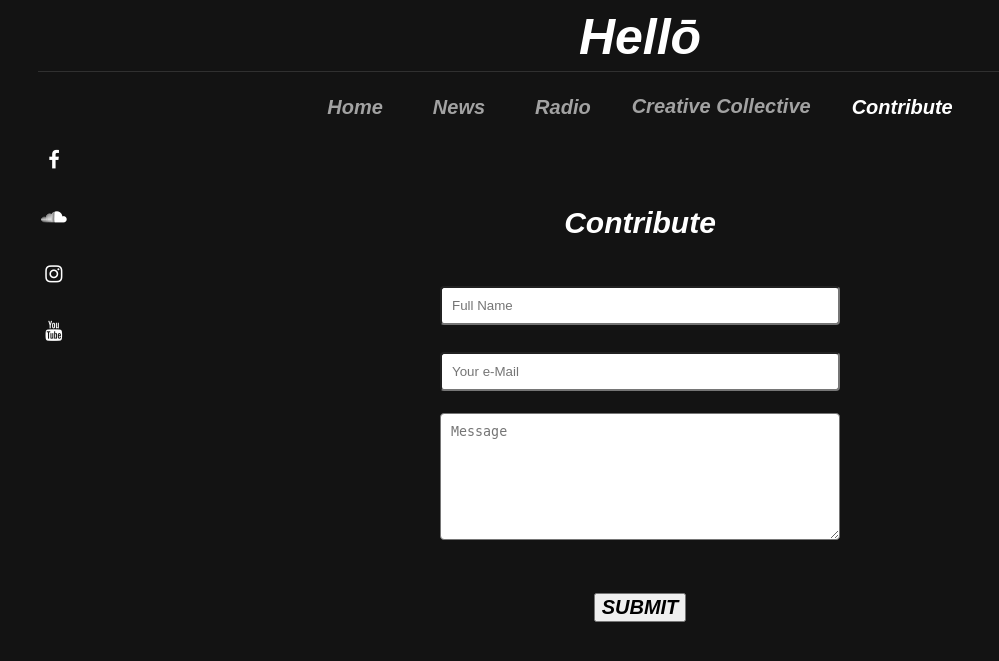
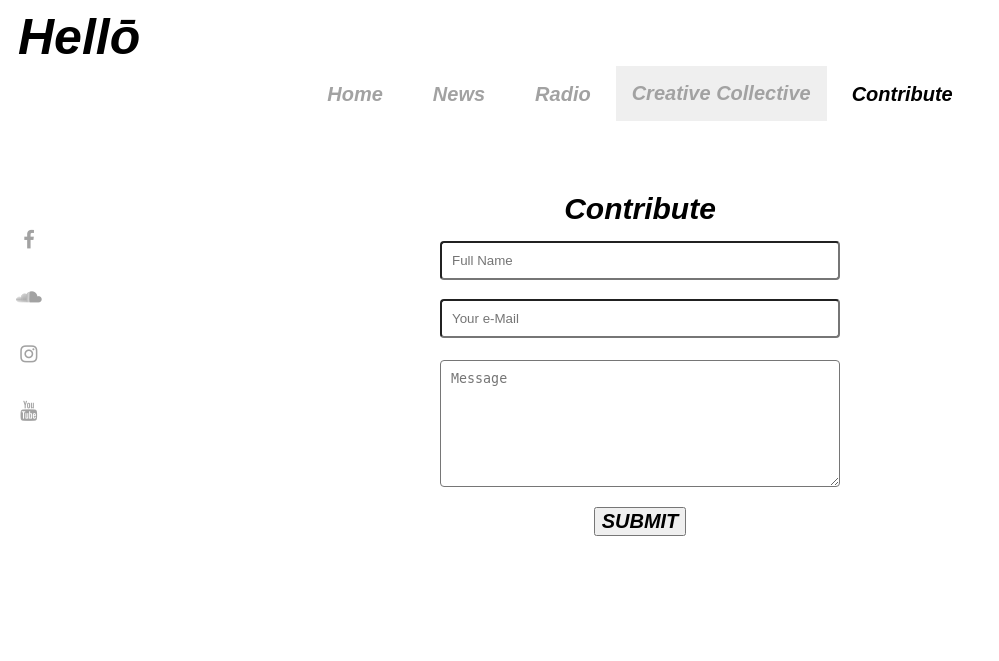
Before and after one commit to Nokide/10.1.1, a PHP site: page /Contribute.html in a window 1280 px wide. Shown: the top 661 px of the page, without its empty margins (0-999 px from the left). Run offline with PHP 8.4, Linux system fonts and the light colour scheme.

Commit message:
DAY Version!

```diff
--- a/contribute.html
+++ b/contribute.html
@@ -3,18 +3,12 @@
 <html>
   <head>
     <meta charset="utf-8">
-    <title>Hellō</title>
+    <div><a class="secondtitle" href="index.html">Hellō</a></div>
     <link rel="stylesheet" href="style.css">
     <link rel="icon" href="media/favicon.png">
   </head>
 <body>
 <!--Page Title-->
-  <div class="secondtitle">
-      <div><a class="secondtitle" href="index.html">Hellō</a></h2>
-        <!--Spacer-->
-      <div class="space">
-        <hr/>
-      </div>
 <!-- Index -->
   <div class="wrap">
     <div class="index">
--- a/index.html
+++ b/index.html
@@ -11,9 +11,6 @@
       <!--Page Title-->
   <div>
       <h1><a class="title" href="index.html">Hellō</a></h1>
-      <div class="space">
-        <hr/>
-      </div>
   <!-- Indexing -->
   <div class="wrap">
     <div class="index">
--- a/style.css
+++ b/style.css
@@ -1,16 +1,15 @@
 body {
-  background-color: #131313;
+  background-color: #fff;
 }
 
 .title {
-  color: white;
+  color: black;
   font-style: italic;
   font-family: arial;
   font-size: 120px;
   margin: -10px;
   margin-bottom: -6px;
   text-align: center;
-  background-color: #090909;
 }
 h1 {
   color: white;
@@ -20,7 +19,6 @@ h1 {
   margin: -10px;
   margin-bottom: -6px;
   text-align: center;
-  background-color: #090909;
 }
 h2 {
   font-style: italic;
@@ -29,6 +27,7 @@ h2 {
   font-family: arial;
   font-size: 20px;
   text-align: center;
+  color: black;
 }
 h3 {
   font-style: italic;
@@ -59,18 +58,18 @@ a {
 }
 /*Page Highligted*/
 #current {
-  color: white;
+  color: black;
 }
 /*second page title*/
 .secondtitle {
   font-style: italic;
   font-weight: bold;
-  padding-left: 25px;
+  padding-left: 10px;
   padding-right: 25px;
   font-family: arial;
   font-size: 50px;
-  text-align: center;
-  color: white;
+  display: inline;
+  color: black;
 }
 
 .thirdtitle {
@@ -168,7 +167,7 @@ a {
 /*BUTTON MENY FOR CREATIVE COLLECTIVE*/
 /* The button settings for dropdown menu */
 .dropbtn {
-    background-color: #131313;
+    background-color: #white;
     color: #A2A2A2;
     font-weight: bold;
     font-style: italic;
@@ -188,7 +187,7 @@ a {
     font-weight: bold;
     display: none;
     position: absolute;
-    background-color: rgba(94,94,94,1);
+    background-color: white;
     min-width: 207px;
     box-shadow: 0px 4px 8px 0px rgba(0,0,0,0.1);
     z-index: 1;
@@ -196,7 +195,7 @@ a {
 
 /* Links inside the dropdown */
 .dropdown-content a {
-    color: black;
+    color: #a2a2a2;
     padding: 12px 16px;
     text-decoration: none;
     display: block;
@@ -209,35 +208,24 @@ a {
 .dropdown:hover .dropdown-content {display: block;}
 
 /* Change the background color of the dropdown button when the dropdown content is shown */
-.dropdown:hover .dropbtn {background-color: #202020;}
+.dropdown:hover .dropbtn {background-color: #ddd;}
 
 /* SOCIAL MEDIA ICONS*/
 /* Fixed/sticky icon bar (vertically aligned 50% from the top of the screen) */
 .icon-bar {
   position: fixed;
-  top: 52%;
+  top: 62%;
   -webkit-transform: translateY(-50%);
   -ms-transform: translateY(-50%);
   transform: translateY(-50%);
 }
-/* ALL THE WAY DOWN ON THE PAGE */
-.footer {
-    position: fixed;
-    left: 0;
-    bottom: 0;
-    width: 100%;
-    background-color: #191919;
-    color: white;
-    text-align: center;
-    margin: 0px;
-  }
 /* Style the icon bar links */
 .icon-bar a {
   display: block;
   text-align: center;
   padding: 16px;
   transition: all 0.3s ease;
-  color: white;
+  color: #a2a2a2;
   font-size: 20px;
   margin: 2px;
   position: relative;
@@ -246,22 +234,23 @@ a {
 /* Style the social media icons with color, if you want */
 
 .icon-bar a:hover {
-  background-color: #000;
+  background-color: #ddd;
 }
 
 .facebook {
-  --background: #A2A2A2;
-  color: red;
+  color: #a2a2a2;
 }
 
 .instagram {
-  --background: #007bb5;
-  color: white;
+  color: #a2a2a2;
 }
 
 .soundcloud {
-  --background: #bb0000;
-  color: white;
+  color: #a2a2a2;
+}
+
+.youtube {
+  color: #a2a2a2;
 }
 /*contribute*/
 /* Style inputs with type="text", select elements and textareas */
@@ -273,7 +262,7 @@ input[type=text], select, textarea {
     box-sizing: border-box; /* Make sure that padding and width stays in place */
     margin-top: 6px; /* Add a top margin */
     margin-bottom: 16px; /* Bottom margin */
-    resize: vertical /* Allow the user to vertically resize the textarea (not horizontally) */
+    resize: vertical;  /* Allow the user to vertically resize the textarea (not horizontally) */
 }
 
 /* Style the submit button with a specific background color etc */
@@ -326,6 +315,7 @@ fieldset {
 .contribute {
   font-size: 30px;
   margin-top: 60px;
+  color
 }
 #name {
   margin: -150px;
```
Also changed, not shown: artists.html (+1 -7 lines), gallery.html (+1 -7 lines), music.html (+1 -7 lines), news.html (+1 -7 lines), radio.html (+2 -7 lines).
